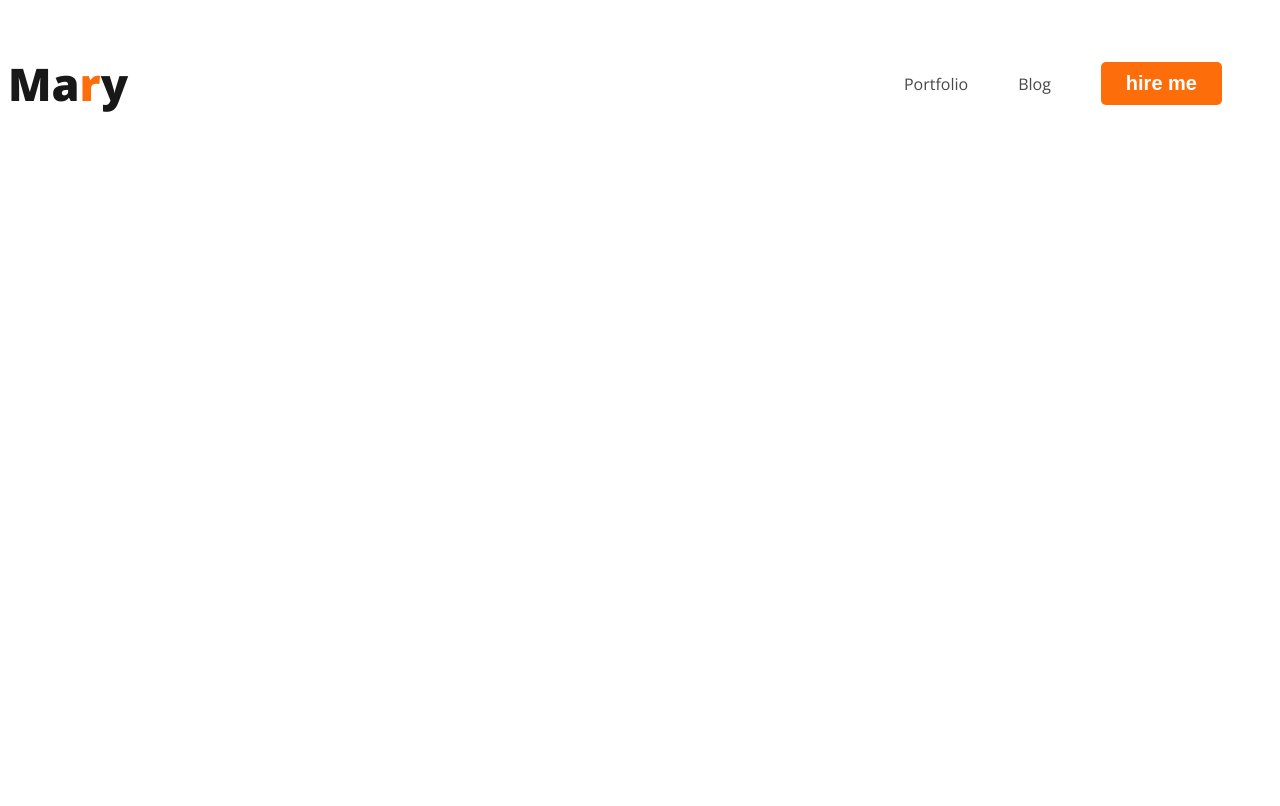
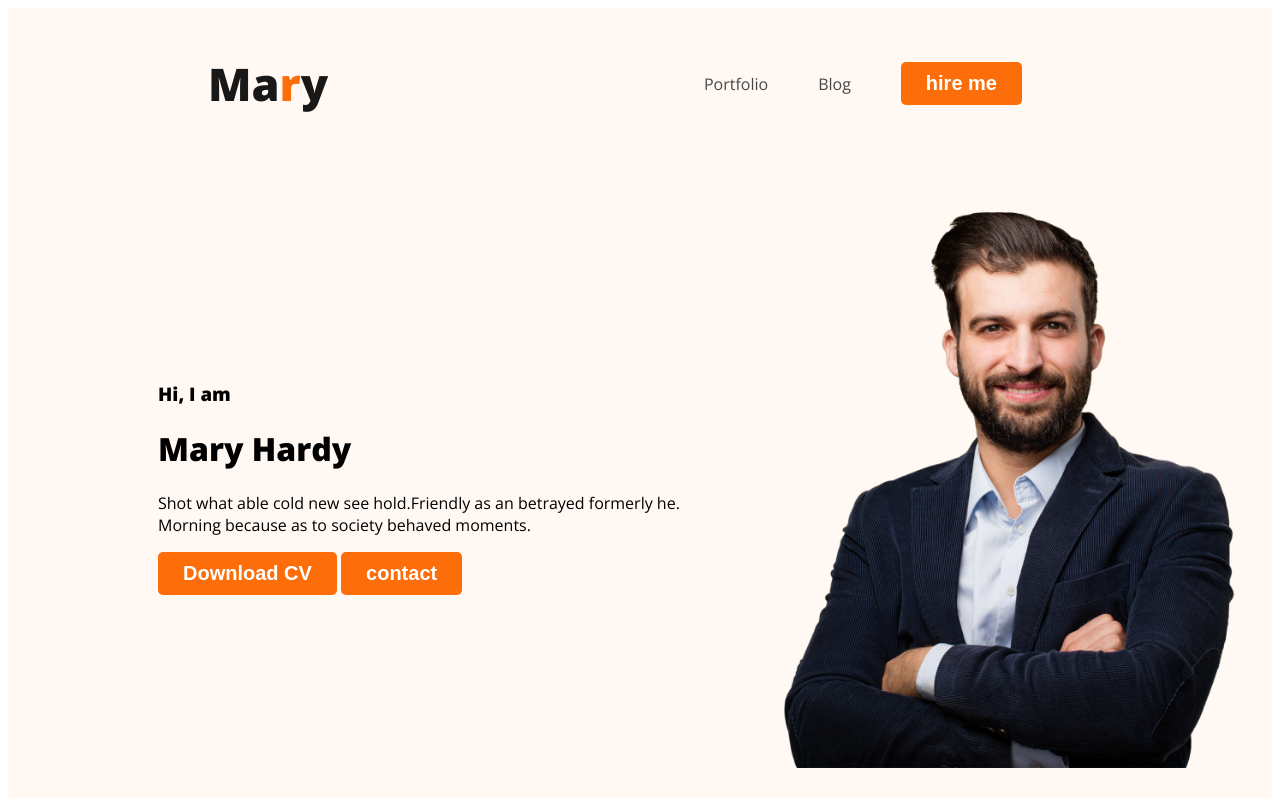
Before and after one commit to rafayed/webdevloparportfolio, a plain HTML site: page index.html in a window 1280 px wide. Drawn offline with nearby package versions, Linux system fonts and the light colour scheme.

Commit message:
added the banner-content

```diff
--- a/index.html
+++ b/index.html
@@ -13,7 +13,7 @@
 </head>
 
 <body>
-    <header>
+    <header class="header">
         <nav>
             <h3 class="nav-title">Ma<span class="text-primary">r</span>y</h3>
             <ul>
@@ -22,6 +22,17 @@
                 <li><button class="btn-primary">hire me</button></li>
             </ul>
         </nav>
+        <div class="banner">
+            <div class="banner-content">
+                <h3 class="banner-greeting">Hi, I am</h3>
+                <h1 class="banner-title">Mary Hardy</h1>
+                <p>Shot what able cold new see hold.Friendly as an betrayed formerly he.
+                Morning because as to society behaved moments.</p>
+                <button class="btn-primary">Download CV</button>
+                <button class="btn-primary">contact</button>
+            </div>
+            <img class="profile-pic" src="images/hardy.png" alt="">
+        </div>
 
     </header>
     <main>
--- a/styles/portfolio.css
+++ b/styles/portfolio.css
@@ -1,11 +1,13 @@
 /* common shared styles*/
-body{
+body {
     font-family: 'Open Sans', sans-serif;
 }
-.text-primary{
+
+.text-primary {
     color: #FD6E0A;
 }
-.btn-primary{
+
+.btn-primary {
     border-radius: 5px;
     background: #FD6E0A;
     color: white;
@@ -14,26 +16,47 @@ body{
     font-weight: 700;
     padding: 10px 25px;
 }
+
 /* nav related styles */
-nav{
+nav {
     display: flex;
     justify-content: space-between;
     align-items: center;
+    margin: 0 200px;
 }
-.nav-title{
+
+.nav-title {
     color: var(--Dark-01, #181818);
     font-size: 45px;
     font-weight: 800;
 }
-nav > ul{
+
+nav>ul {
     display: flex;
     align-items: center;
 }
-nav li{
+
+nav li {
     list-style: none;
     margin-right: 50px;
 }
-nav a{
+
+nav a {
     text-decoration: none;
     color: #474747;
+    /* header related styles */
 }
+
+.header {
+    background-color: #FFF8F3;
+}
+
+.banner {
+    padding: 30px 30px 30px 150px;
+    display: flex;
+    align-items: center;
+}
+
+.banner .profile-pic {
+    width: 500px;
+}
```
